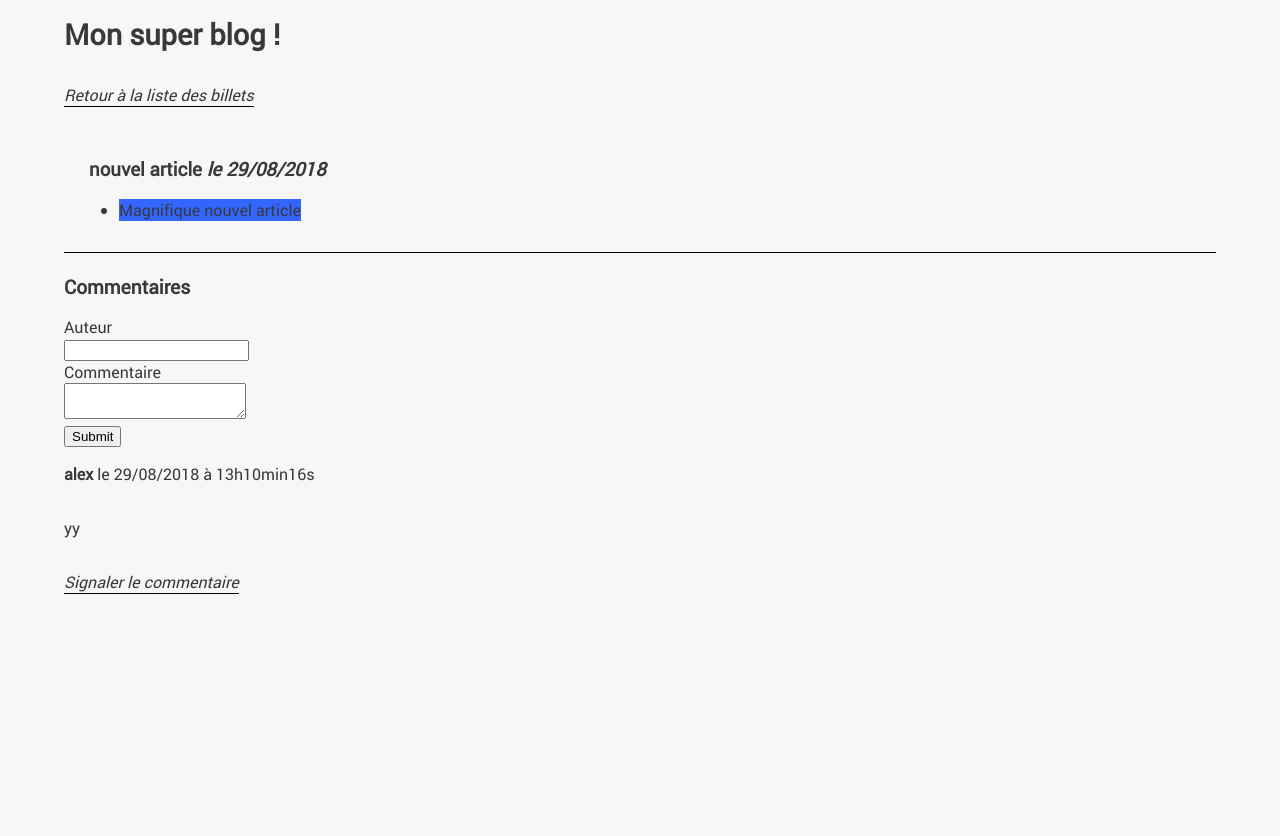
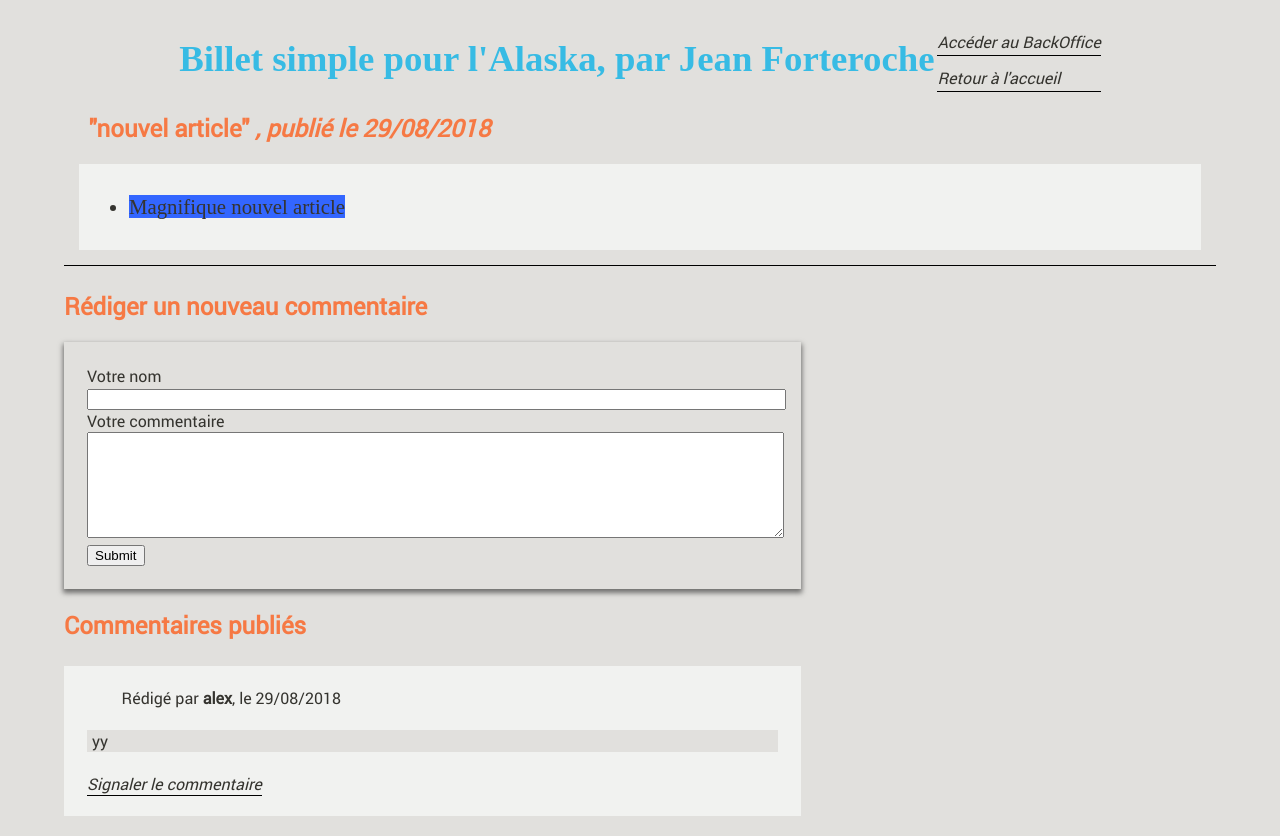
Before and after one commit to amercier8/cours_mvc, a PHP site: page /index.php?action=post&id=9 in a window 1280 px wide. Before the commit the page ends 594 px from the top, so only its background shows below. Run offline with PHP 8.4, Linux system fonts and the light colour scheme; data comes from the database, SQL or seed files in the repository; some libraries are stand-ins or nearby versions; some web fonts are replaced.

Commit message:
front done, WIP removing useless code

```diff
--- a/model/CommentManager.php
+++ b/model/CommentManager.php
@@ -9,7 +9,7 @@ class CommentManager extends Manager
     {
         //OOP VERSION OF THE METHOD
         //$sql contains the sql request
-        $sql = 'SELECT id, author, comment, report, status, post_id AS postId, DATE_FORMAT(comment_date, \'%d/%m/%Y à %Hh%imin%ss\') AS commentDate FROM comments WHERE post_id = ? ORDER BY comment_date DESC';
+        $sql = 'SELECT id, author, comment, report, status, post_id AS postId, DATE_FORMAT(comment_date, \'%d/%m/%Y\') AS commentDate FROM comments WHERE post_id = ? ORDER BY comment_date DESC';
         //Usage of the execute request method, contained in the Manager
         $results = $this->executeRequest($sql, array($postId));
         //Creation of an empty array which is filled with the db data
--- a/public/css/style.css
+++ b/public/css/style.css
@@ -24,10 +24,28 @@
     font-style: normal;
 }
 
+@font-face
+{
+    font-family: 'lobster-regular';
+    src: url('fonts/Lobster-Regular.ttf') format('truetype');
+}
+
+@font-face
+{
+    font-family: 'amatic-sc-regular';
+    src: url('fonts/AmaticSC-Regular.ttf') format('truetype');
+}
+
+@font-face
+{
+    font-family: 'amatic-sc-bold';
+    src: url('fonts/AmaticSC-Bold.ttf') format('truetype');
+}
+
 body
 {
-    color: #393939;
-    background-color: #f7f7f7;
+    color: #35342f;
+    background-color: #e1e0dd;
 	font-family: 'robotoregular';
     display: flex;
     flex-direction: column;
@@ -36,19 +54,36 @@ body
     max-width: 1600px;
     margin-left: 5%;
     margin-right: 5%;
+    margin-top: 20px;
+    margin-bottom: 20px;
 }
 
 a
 {
     text-decoration: none;
     font-style: italic;
-    color: #393939;
+    color: #35342f;
     border-bottom: 1px solid #000;
 }
 
-.news>h3
+h1
+{
+    font-size: 2.3rem;
+    margin-top: 15px;
+    margin-bottom: 15px;
+    font-family: 'lobster-regular';
+}
+
+h2
+{
+    color: #f67944;
+    font-size: 1.5rem;
+}
+
+.news>h2
 {
     padding-left: 10px;
+    margin-top: 0px;
 }
 
 .news
@@ -60,36 +95,35 @@ a
 
 
 /*FONTAWESOME */
-.fa-thumbs-up, .approved
+.fa-exclamation-triangle
 {
-    color: green;
-}
-
-.fa-thumbs-down, .disapproved
-{
-    color: orange;
-}
-
-.fa-exclamation-triangle, .pending
-{
-    color: red;
+    color: #db2f27;
 }
 
 /* BO */
 
-h1 a
+h1>a, header>h1
 {
     font-style: normal;
+    border-bottom: none;
+    color: #37bbe4;
 }
+
+h1>a:hover
+{
+    border-bottom: none;
+}
+
 header
 {
     display: flex;
     justify-content: space-between;
+    align-items: center;
     margin-left: 10%;
     margin-right: 10%;
 }
 
-#HeaderLinks p
+#HeaderLinks a
 {
     display: flex;
     flex-direction: column;
@@ -100,23 +134,11 @@ header
     padding-bottom: 1px;
 }
 
-h1
-{
-    font-size: 1.8rem;
-    margin-top: 15px;
-    margin-bottom: 15px;
-}
-
-h2
-{
-    font-size: 1.2rem;
-}
-
 .articleForm
 {
     display: flex;
     flex-direction: column;
-    background-color: #dcdcdc;
+    background-color: #e1e0dd;
     padding: 2%;
     width: 60%;
     justify-content: center;
@@ -143,7 +165,7 @@ h2
     margin-top: 5px;
     display: flex;
     flex-direction: column;
-    background-color: #dcdcdc;
+    background-color: #f1f2f0;
     padding: 2%;
     width: 60%;
     justify-content: center;
@@ -167,16 +189,22 @@ h2
 .report
 {
     margin-top: 5px;
+    color: #db2f27;
 }
 
-.signaledCommentsNumber
+.approved
+{
+    color: #3dbd5d;
+}
+
+.signaledCommentsNumber, .pending
 {
     color: #f67944;
 }
 
 .moderationPendingNumber
 {
-    color: #2677bb;
+    color: #37bbe4;
 }
 /*TABLE BO */
 #postsBO
@@ -191,12 +219,12 @@ h2
 
 #postsBO a:hover
 {
-    color: #2677bb;
+    color: #37bbe4;
 }
 
 #postsBO td, #postsBO th
 {
-    border: 1px solid #dcdcdc;
+    border: 1px solid #e1e0dd;
     padding: 8px;
 }
 
@@ -207,7 +235,7 @@ h2
 
 #postsBO tr:hover
 {
-    background-color: #dcdcdc;
+    background-color: #edece9;
 }
 
 #postsBO th
@@ -215,7 +243,7 @@ h2
     padding-top: 12px;
     padding-bottom: 12px;
     text-align: left;
-    background-color: #dcdcdc;
+    background-color: #e1e0dd;
     text-align: center;
 }
 
@@ -230,7 +258,7 @@ h2
 
 .commentContentBO
 {
-    background-color: white;
+    background-color: #e1e0dd;
     padding-left: 5px;
     margin-top: 5px;
     margin-bottom: 5px;
@@ -241,12 +269,16 @@ h2
     display: flex;
     justify-content: flex-start;
     flex-direction: row;
-
 }
 
 .moderationActionsBO a
 {
     border-bottom: 1px solid #000;
+}
+
+#homeBOSubmit
+{
+    margin-top: 10px;
 }
 
 #BOHeaderComments
@@ -265,15 +297,66 @@ h2
 {
     display: flex;
     justify-content: space-between;
+    margin-top: 10px;
 }
 
 /*Home Front */
 
-
-
-.chapterFront
+.chapterFrontHome, .chapterFrontHome>h1
 {
     max-height: 250px;
     overflow: hidden;
-    background-color: white;
+    background-color: #f1f2f0;
+    font-family: 'amatic-sc-regular';
+    font-size: 1.3em;
 }
+
+.chapterFrontHome
+{
+    margin-bottom: 5px;
+}
+
+.chapterFrontPost, .chapterFrontPost>h1
+{
+    background-color: #f1f2f0;
+    font-family: 'amatic-sc-regular';
+    font-size: 1.3em;
+    padding-left: 10px;
+    padding-right: 10px;
+    padding-top: 10px;
+    padding-bottom: 10px;
+    margin-top: 0;
+    margin-bottom: 0;
+}
+
+.w3-responsive
+{
+    display: none;
+}
+
+.commentFrontForm
+{
+    display: flex;
+    flex-direction: column;
+    background-color: #e1e0dd;
+    padding: 2%;
+    width: 60%;
+    justify-content: center;
+    box-shadow: 0 0.1875rem 0.3125rem 0.0625rem rgba(0, 0, 0, 0.501);
+}
+
+#author, #comment
+{
+    width: 100%;
+}
+
+#comment
+{
+    height: 100px;
+}
+
+a:hover
+{
+    color: #37bbe4;
+    border-bottom: 1px solid #37bbe4;
+}
--- a/view/backend/homepageView.php
+++ b/view/backend/homepageView.php
@@ -2,7 +2,7 @@
 
 <?php ob_start(); ?>
 <header>
-    <h1><a href="index.php?action=displayDashboard">BackOffice</a></h1>
+    <h1><a href="index.php?action=displayDashboard">BackOffice - Billet simple pour l'Alaska</a></h1>
     <div id="HeaderLinks">
         <p><a href="index.php">Accéder au Blog</a></p>
         <p><a href="index.php?action=disconnect">Se déconnecter</a></p>
@@ -22,7 +22,7 @@
             <textarea class="mytextarea" name="content"></textarea>
         </div>
         <div>
-            <input type="submit" />
+            <input id="homeBOSubmit" type="submit" />
         </div>
     </form>
 </div>
--- a/view/frontend/postView.php
+++ b/view/frontend/postView.php
@@ -1,44 +1,55 @@
 <?php $title = htmlspecialchars($post->getTitle()); ?>
 
 <?php ob_start(); ?>
-<h1>Mon super blog !</h1>
-<p><a href="index.php">Retour à la liste des billets</a></p>
+<header>
+    <h1><a href="index.php">Billet simple pour l'Alaska, par Jean Forteroche</a></h1>
+    <div id="HeaderLinks">
+        <a href="index.php?displayLogin">Accéder au BackOffice</a>
+        <a href="index.php">Retour à l'accueil</a>
+    </div>
+</header>
 
 <div class="news">
-    <h3>
-        <?= htmlspecialchars($post->getTitle()); ?>
-        <em>le <?= $post->getCreation_date(); ?></em>
-    </h3>
-
-    <p>
+    <h2>
+        "<?= htmlspecialchars($post->getTitle()); ?>"
+        <em>, publié le <?= $post->getCreation_date(); ?></em>
+    </h2>
+    <div class="chapterFrontPost">
         <?= $post->getContent(); ?>
-    </p>
+    </div>
 </div>
 
-<h2>Commentaires</h2>
+<h2>Rédiger un nouveau commentaire</h2>
 <?php
 
 ?>
-
+<div class="commentFrontForm">
     <form action="index.php?action=addComment&amp;id=<?= $post->getId(); ?>" method="post">
         <div>
-        <label for="author">Auteur</label><br />
+            <label for="author">Votre nom</label><br />
             <input type="text" id="author" name="author" />
         </div>
         <div>
-        <label for="comment">Commentaire</label><br />
+            <label for="comment">Votre commentaire</label><br />
             <textarea id="comment" name="comment"></textarea>
         </div>
         <div>
             <input type="submit" />
         </div>
     </form>
+</div>
 
+<h2>Commentaires publiés</h2>
 <?php foreach ($comments as $comment):
+?>
+    <?php
     if ($comment->getStatus() !== "disapproved") {
         ?>
-    <p><strong><?= htmlspecialchars($comment->getAuthor()); ?></strong> le <?= $comment->getCommentDate(); ?></p>
-    <p><?= nl2br(htmlspecialchars($comment->getComment())); ?></p>
+        <div class="comment">
+            <div class="commentBOHeader">
+                <p>Rédigé par <strong><?= htmlspecialchars($comment->getAuthor()); ?></strong>, le <?= $comment->getCommentDate(); ?></p>
+            </div>
+            <p class="commentContentBO"><?= nl2br(htmlspecialchars($comment->getComment())); ?></p>
             <!-- I add a link to redirect to commentView.php (displaying a comment alone), before modifying it eventually -->
             <!-- <p><a href="index.php?action=displayComment&amp;id=<?= $comment->getId(); ?>">Editer le commentaire</a></p> -->
             <?php
@@ -47,12 +58,11 @@ if ($comment->getStatus() !== "disapproved") {
                 <p><a href="index.php?action=reportComment&amp;id=<?= $comment->getId(); ?>">Signaler le commentaire</a></p>
                 <?php
             }
-    else {
+
+    }
     ?>
-        <p>Ce commentaire a déjà été signalé par un autre utilisateur ou modéré positivement par l'Administrateur.</p>
+    </div>
 <?php
-    }
-}
 endforeach; ?>
 
 <?php $content = ob_get_clean(); ?>
```
Also changed, not shown: view/backend/postView.php (+3 -4 lines), view/frontend/listPostsView.php (+8 -10 lines). Lines whose indentation alone changed are shown as unchanged.
